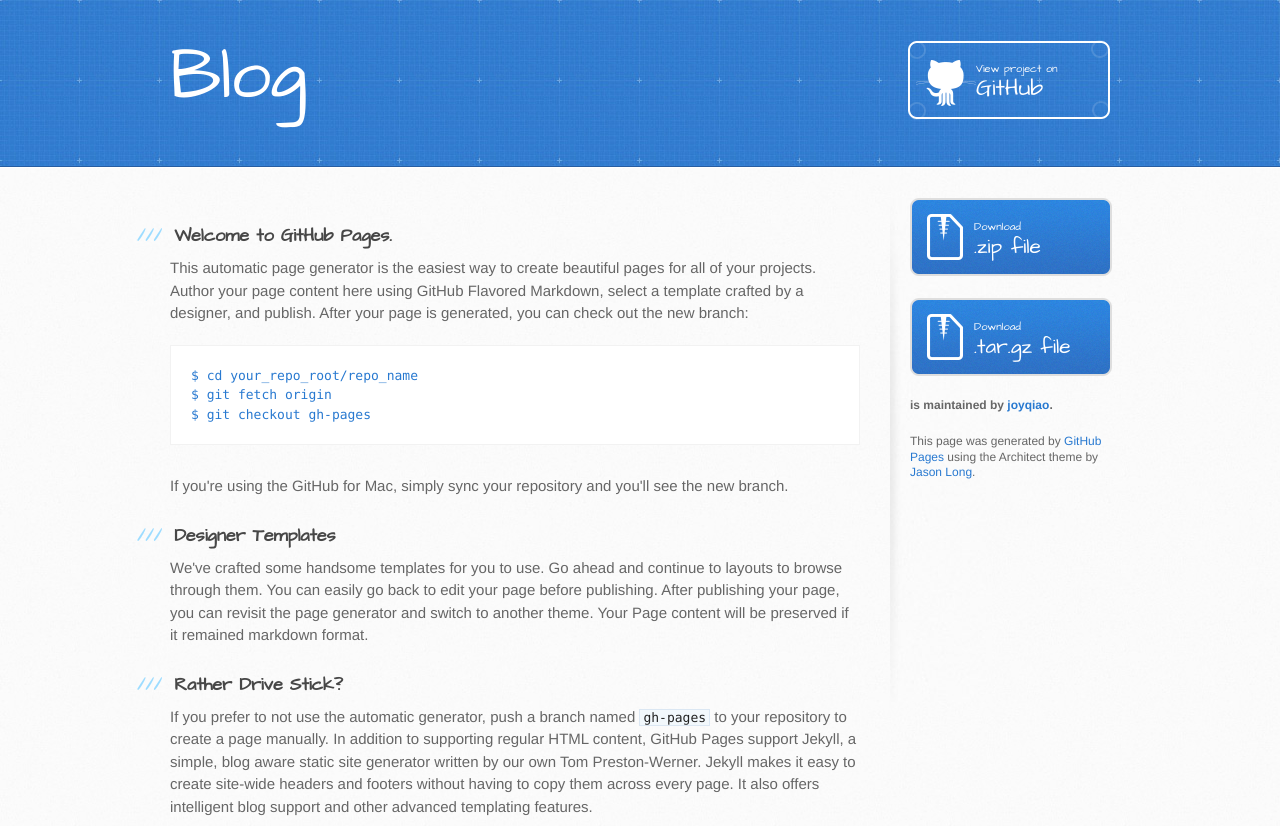
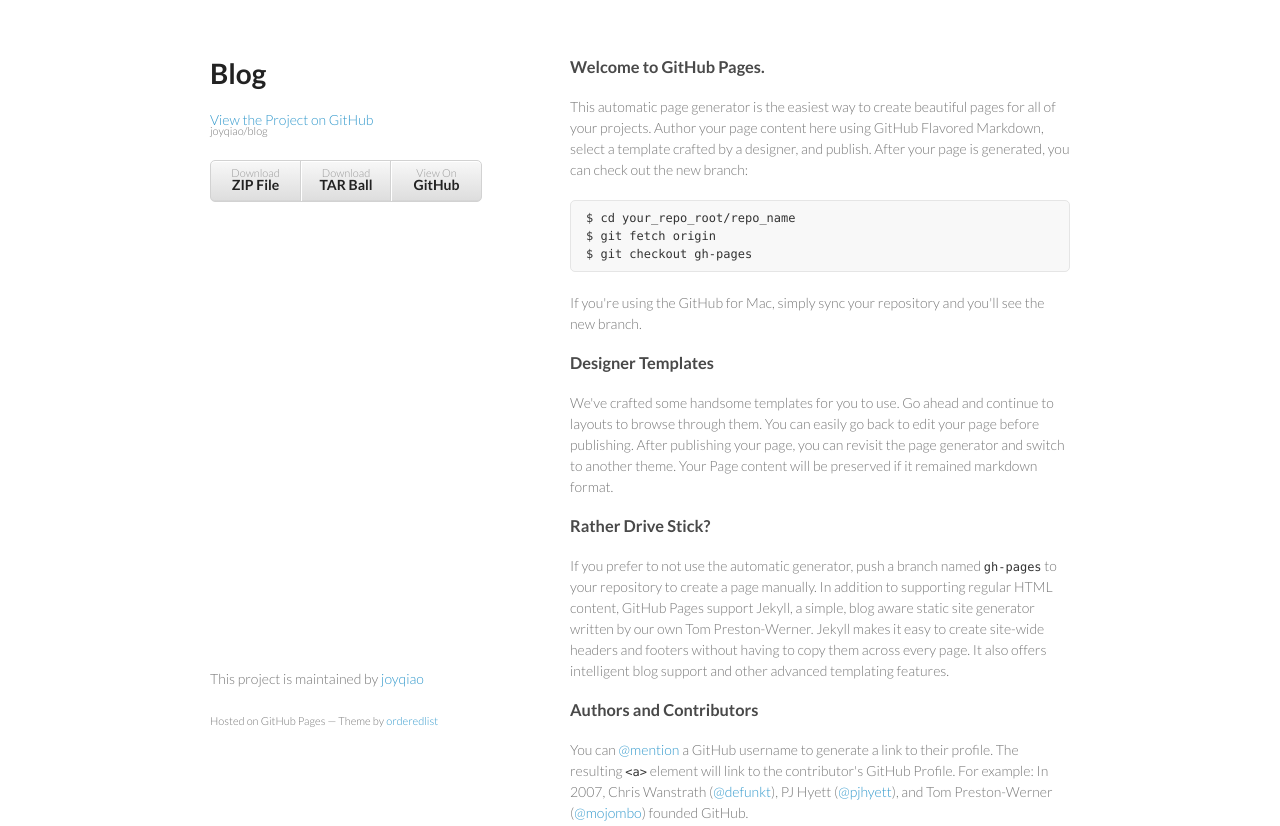
Before and after one commit to joyqiao/blog, a plain HTML site: page index.html in a window 1280 px wide. Shown: the top 826 px of the page. Drawn offline with Linux system fonts and the light colour scheme.

Commit message:
Create gh-pages branch via GitHub

```diff
--- a/index.html
+++ b/index.html
@@ -1,34 +1,34 @@
-<!DOCTYPE html>
+<!doctype html>
 <html>
   <head>
-    <meta charset='utf-8'>
+    <meta charset="utf-8">
     <meta http-equiv="X-UA-Compatible" content="chrome=1">
-    <meta name="viewport" content="width=device-width, initial-scale=1, maximum-scale=1">
-    <link href='https://fonts.googleapis.com/css?family=Architects+Daughter' rel='stylesheet' type='text/css'>
-    <link rel="stylesheet" type="text/css" href="stylesheets/stylesheet.css" media="screen">
-    <link rel="stylesheet" type="text/css" href="stylesheets/pygment_trac.css" media="screen">
-    <link rel="stylesheet" type="text/css" href="stylesheets/print.css" media="print">
+    <title>Blog by joyqiao</title>
 
+    <link rel="stylesheet" href="stylesheets/styles.css">
+    <link rel="stylesheet" href="stylesheets/pygment_trac.css">
+    <meta name="viewport" content="width=device-width, initial-scale=1, user-scalable=no">
     <!--[if lt IE 9]>
     <script src="//html5shiv.googlecode.com/svn/trunk/html5.js"></script>
     <![endif]-->
+  </head>
+  <body>
+    <div class="wrapper">
+      <header>
+        <h1>Blog</h1>
+        <p></p>
 
-    <title>Blog by joyqiao</title>
-  </head>
+        <p class="view"><a href="https://github.com/joyqiao/blog">View the Project on GitHub <small>joyqiao/blog</small></a></p>
 
-  <body>
-    <header>
-      <div class="inner">
-        <h1>Blog</h1>
-        <h2></h2>
-        <a href="https://github.com/joyqiao/blog" class="button"><small>View project on</small> GitHub</a>
-      </div>
-    </header>
 
-    <div id="content-wrapper">
-      <div class="inner clearfix">
-        <section id="main-content">
-          <h3>
+        <ul>
+          <li><a href="https://github.com/joyqiao/blog/zipball/master">Download <strong>ZIP File</strong></a></li>
+          <li><a href="https://github.com/joyqiao/blog/tarball/master">Download <strong>TAR Ball</strong></a></li>
+          <li><a href="https://github.com/joyqiao/blog">View On <strong>GitHub</strong></a></li>
+        </ul>
+      </header>
+      <section>
+        <h3>
 <a id="welcome-to-github-pages" class="anchor" href="#welcome-to-github-pages" aria-hidden="true"><span class="octicon octicon-link"></span></a>Welcome to GitHub Pages.</h3>
 
 <p>This automatic page generator is the easiest way to create beautiful pages for all of your projects. Author your page content here using GitHub Flavored Markdown, select a template crafted by a designer, and publish. After your page is generated, you can check out the new branch:</p>
@@ -59,25 +59,13 @@
 <a id="support-or-contact" class="anchor" href="#support-or-contact" aria-hidden="true"><span class="octicon octicon-link"></span></a>Support or Contact</h3>
 
 <p>Having trouble with Pages? Check out the documentation at <a href="https://help.github.com/pages">https://help.github.com/pages</a> or contact <a href="mailto:support@github.com">support@github.com</a> and we’ll help you sort it out.</p>
-        </section>
-
-        <aside id="sidebar">
-          <a href="https://github.com/joyqiao/blog/zipball/master" class="button">
-            <small>Download</small>
-            .zip file
-          </a>
-          <a href="https://github.com/joyqiao/blog/tarball/master" class="button">
-            <small>Download</small>
-            .tar.gz file
-          </a>
-
-          <p class="repo-owner"><a href="https://github.com/joyqiao/blog"></a> is maintained by <a href="https://github.com/joyqiao">joyqiao</a>.</p>
-
-          <p>This page was generated by <a href="https://pages.github.com">GitHub Pages</a> using the Architect theme by <a href="https://twitter.com/jasonlong">Jason Long</a>.</p>
-        </aside>
-      </div>
+      </section>
+      <footer>
+        <p>This project is maintained by <a href="https://github.com/joyqiao">joyqiao</a></p>
+        <p><small>Hosted on GitHub Pages &mdash; Theme by <a href="https://github.com/orderedlist">orderedlist</a></small></p>
+      </footer>
     </div>
-
+    <script src="javascripts/scale.fix.js"></script>
 
   </body>
 </html>
--- /dev/null
+++ b/javascripts/scale.fix.js
@@ -0,0 +1,17 @@
+var metas = document.getElementsByTagName('meta');
+var i;
+if (navigator.userAgent.match(/iPhone/i)) {
+  for (i=0; i<metas.length; i++) {
+    if (metas[i].name == "viewport") {
+      metas[i].content = "width=device-width, minimum-scale=1.0, maximum-scale=1.0";
+    }
+  }
+  document.addEventListener("gesturestart", gestureStart, false);
+}
+function gestureStart() {
+  for (i=0; i<metas.length; i++) {
+    if (metas[i].name == "viewport") {
+      metas[i].content = "width=device-width, minimum-scale=0.25, maximum-scale=1.6";
+    }
+  }
+}
--- /dev/null
+++ b/stylesheets/styles.css
@@ -0,0 +1,255 @@
+@import url(https://fonts.googleapis.com/css?family=Lato:300italic,700italic,300,700);
+
+body {
+  padding:50px;
+  font:14px/1.5 Lato, "Helvetica Neue", Helvetica, Arial, sans-serif;
+  color:#777;
+  font-weight:300;
+}
+
+h1, h2, h3, h4, h5, h6 {
+  color:#222;
+  margin:0 0 20px;
+}
+
+p, ul, ol, table, pre, dl {
+  margin:0 0 20px;
+}
+
+h1, h2, h3 {
+  line-height:1.1;
+}
+
+h1 {
+  font-size:28px;
+}
+
+h2 {
+  color:#393939;
+}
+
+h3, h4, h5, h6 {
+  color:#494949;
+}
+
+a {
+  color:#39c;
+  font-weight:400;
+  text-decoration:none;
+}
+
+a small {
+  font-size:11px;
+  color:#777;
+  margin-top:-0.6em;
+  display:block;
+}
+
+.wrapper {
+  width:860px;
+  margin:0 auto;
+}
+
+blockquote {
+  border-left:1px solid #e5e5e5;
+  margin:0;
+  padding:0 0 0 20px;
+  font-style:italic;
+}
+
+code, pre {
+  font-family:Monaco, Bitstream Vera Sans Mono, Lucida Console, Terminal;
+  color:#333;
+  font-size:12px;
+}
+
+pre {
+  padding:8px 15px;
+  background: #f8f8f8;
+  border-radius:5px;
+  border:1px solid #e5e5e5;
+  overflow-x: auto;
+}
+
+table {
+  width:100%;
+  border-collapse:collapse;
+}
+
+th, td {
+  text-align:left;
+  padding:5px 10px;
+  border-bottom:1px solid #e5e5e5;
+}
+
+dt {
+  color:#444;
+  font-weight:700;
+}
+
+th {
+  color:#444;
+}
+
+img {
+  max-width:100%;
+}
+
+header {
+  width:270px;
+  float:left;
+  position:fixed;
+}
+
+header ul {
+  list-style:none;
+  height:40px;
+
+  padding:0;
+
+  background: #eee;
+  background: -moz-linear-gradient(top, #f8f8f8 0%, #dddddd 100%);
+  background: -webkit-gradient(linear, left top, left bottom, color-stop(0%,#f8f8f8), color-stop(100%,#dddddd));
+  background: -webkit-linear-gradient(top, #f8f8f8 0%,#dddddd 100%);
+  background: -o-linear-gradient(top, #f8f8f8 0%,#dddddd 100%);
+  background: -ms-linear-gradient(top, #f8f8f8 0%,#dddddd 100%);
+  background: linear-gradient(top, #f8f8f8 0%,#dddddd 100%);
+
+  border-radius:5px;
+  border:1px solid #d2d2d2;
+  box-shadow:inset #fff 0 1px 0, inset rgba(0,0,0,0.03) 0 -1px 0;
+  width:270px;
+}
+
+header li {
+  width:89px;
+  float:left;
+  border-right:1px solid #d2d2d2;
+  height:40px;
+}
+
+header ul a {
+  line-height:1;
+  font-size:11px;
+  color:#999;
+  display:block;
+  text-align:center;
+  padding-top:6px;
+  height:40px;
+}
+
+strong {
+  color:#222;
+  font-weight:700;
+}
+
+header ul li + li {
+  width:88px;
+  border-left:1px solid #fff;
+}
+
+header ul li + li + li {
+  border-right:none;
+  width:89px;
+}
+
+header ul a strong {
+  font-size:14px;
+  display:block;
+  color:#222;
+}
+
+section {
+  width:500px;
+  float:right;
+  padding-bottom:50px;
+}
+
+small {
+  font-size:11px;
+}
+
+hr {
+  border:0;
+  background:#e5e5e5;
+  height:1px;
+  margin:0 0 20px;
+}
+
+footer {
+  width:270px;
+  float:left;
+  position:fixed;
+  bottom:50px;
+}
+
+@media print, screen and (max-width: 960px) {
+
+  div.wrapper {
+    width:auto;
+    margin:0;
+  }
+
+  header, section, footer {
+    float:none;
+    position:static;
+    width:auto;
+  }
+
+  header {
+    padding-right:320px;
+  }
+
+  section {
+    border:1px solid #e5e5e5;
+    border-width:1px 0;
+    padding:20px 0;
+    margin:0 0 20px;
+  }
+
+  header a small {
+    display:inline;
+  }
+
+  header ul {
+    position:absolute;
+    right:50px;
+    top:52px;
+  }
+}
+
+@media print, screen and (max-width: 720px) {
+  body {
+    word-wrap:break-word;
+  }
+
+  header {
+    padding:0;
+  }
+
+  header ul, header p.view {
+    position:static;
+  }
+
+  pre, code {
+    word-wrap:normal;
+  }
+}
+
+@media print, screen and (max-width: 480px) {
+  body {
+    padding:15px;
+  }
+
+  header ul {
+    display:none;
+  }
+}
+
+@media print {
+  body {
+    padding:0.4in;
+    font-size:12pt;
+    color:#444;
+  }
+}
```
